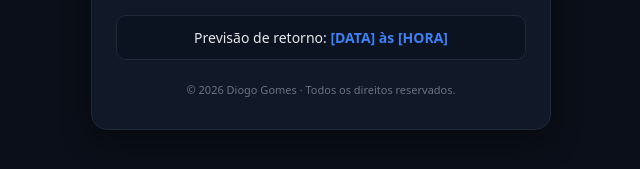
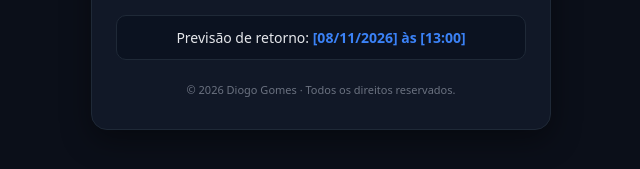
Before and after one commit to diogosgomes/tradercabacooficial, a plain HTML site: page index.html in a window 1280 px wide. Shown: the part 469-638 px from the top of the page, 319-959 px from the left. Drawn offline with Linux system fonts and the light colour scheme.

Commit message:
Update index.html

```diff
--- a/index.html
+++ b/index.html
@@ -41,7 +41,7 @@
     titulo:   'Estamos melhorando o My Trade Dash',
     texto1:   'O acesso está temporariamente indisponível enquanto fazemos uma atualização.',
     texto2:   'Seus dados estão seguros e nada foi perdido. É só voltar daqui a pouco.',
-    previsao: 'Previsão de retorno: <strong>[DATA] às [HORA]</strong>'   /* ex.: 'Previsão de retorno: <strong>hoje, às 15h</strong>' ; deixe '' para ocultar */
+    previsao: 'Previsão de retorno: <strong>[08/11/2026] às [13:00]</strong>'   /* ex.: 'Previsão de retorno: <strong>hoje, às 15h</strong>' ; deixe '' para ocultar */
   };
   /* ======================================================================================== */
   document.getElementById('selo').textContent = MENSAGEM.selo;
```
